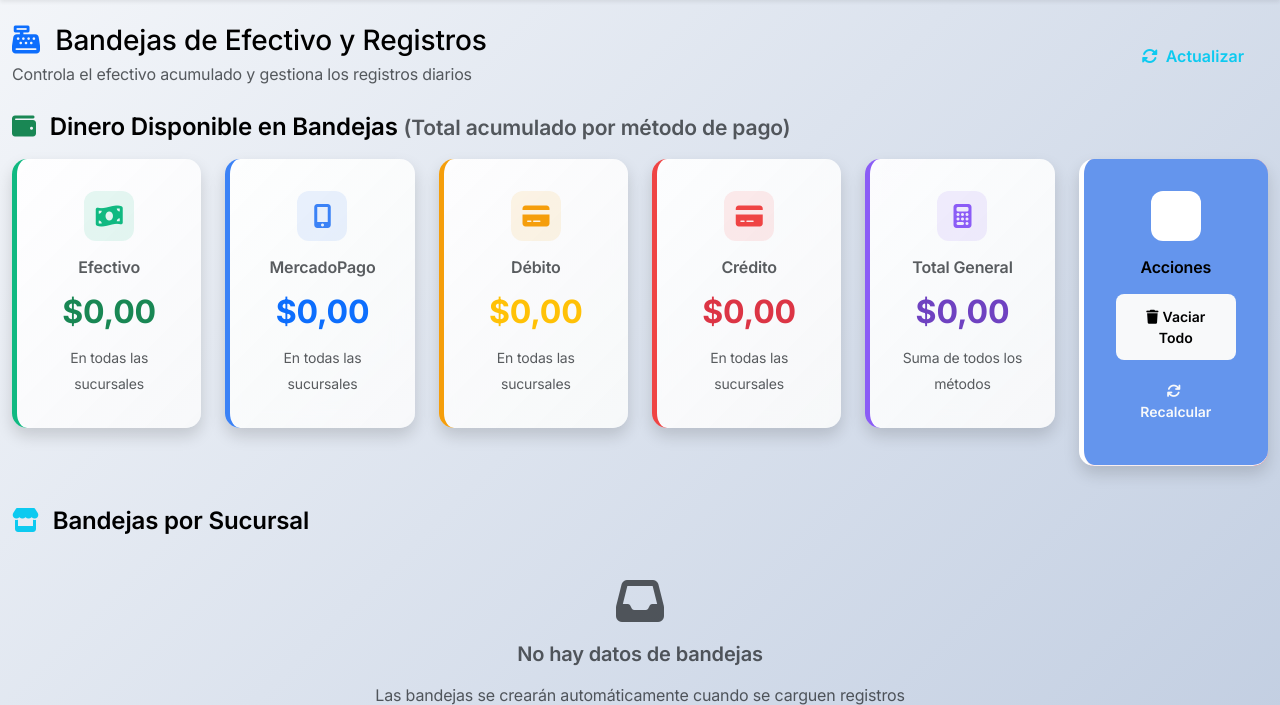
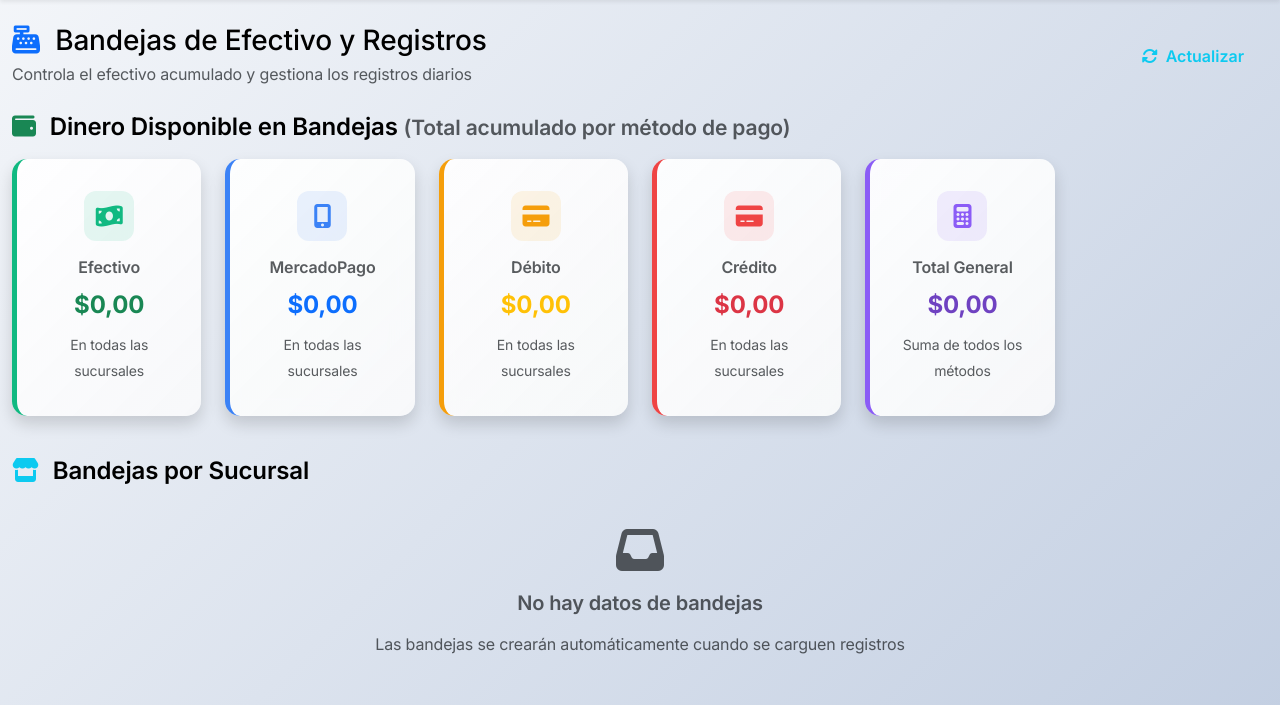
Before and after one commit to Sandeje96/Gestion_Sucursales, a Flask app: page /daily-records/ in a window 1280 px wide. Shown: the part 84-789 px from the top of the page. Run offline with Flask 3, Linux system fonts and the light colour scheme; a user stored in the database is signed in; tables that the repository leaves empty hold one stand-in row (values such as "Sample post").

Commit message:
un poco mas de lindura

```diff
--- a/app/templates/daily_records/index.html
+++ b/app/templates/daily_records/index.html
@@ -232,7 +232,7 @@
     .cash-tray-card.total { border-left-color: #8b5cf6; }
 
     .tray-amount {
-        font-size: 2rem;
+        font-size: 1.5rem;
         font-weight: 700;
         margin-bottom: 0.5rem;
     }
@@ -435,25 +435,6 @@
                 </div>
             </div>
         </div>
-
-        {% if current_user.is_admin_user() %}
-        <div class="col-lg-2 col-md-4 col-sm-6 mb-3">
-            <div class="card cash-tray-card bg-danger text-white">
-                <div class="card-body tt text-center">
-                    <div class="tray-icon bg-white bg-opacity-20 mx-auto">
-                        <i class="fas fa-broom text-white"></i>
-                    </div>
-                    <h6 class="card-title mb-3">Acciones</h6>
-                    <button class="btn btn-light btn-sm w-100 mb-2" onclick="emptyAllTrays()">
-                        <i class="fas fa-trash me-1"></i>Vaciar Todo
-                    </button>
-                    <button class="btn btn-outline-light btn-sm w-100" onclick="recalculateTrays()">
-                        <i class="fas fa-sync me-1"></i>Recalcular
-                    </button>
-                </div>
-            </div>
-        </div>
-        {% endif %}
     </div>
     <!-- Bandejas por sucursal -->
     <div class="row mb-4">
```
Also changed, not shown: app/templates/main/admin_dashboard.html (+14 -0 lines), app_dev.db.
